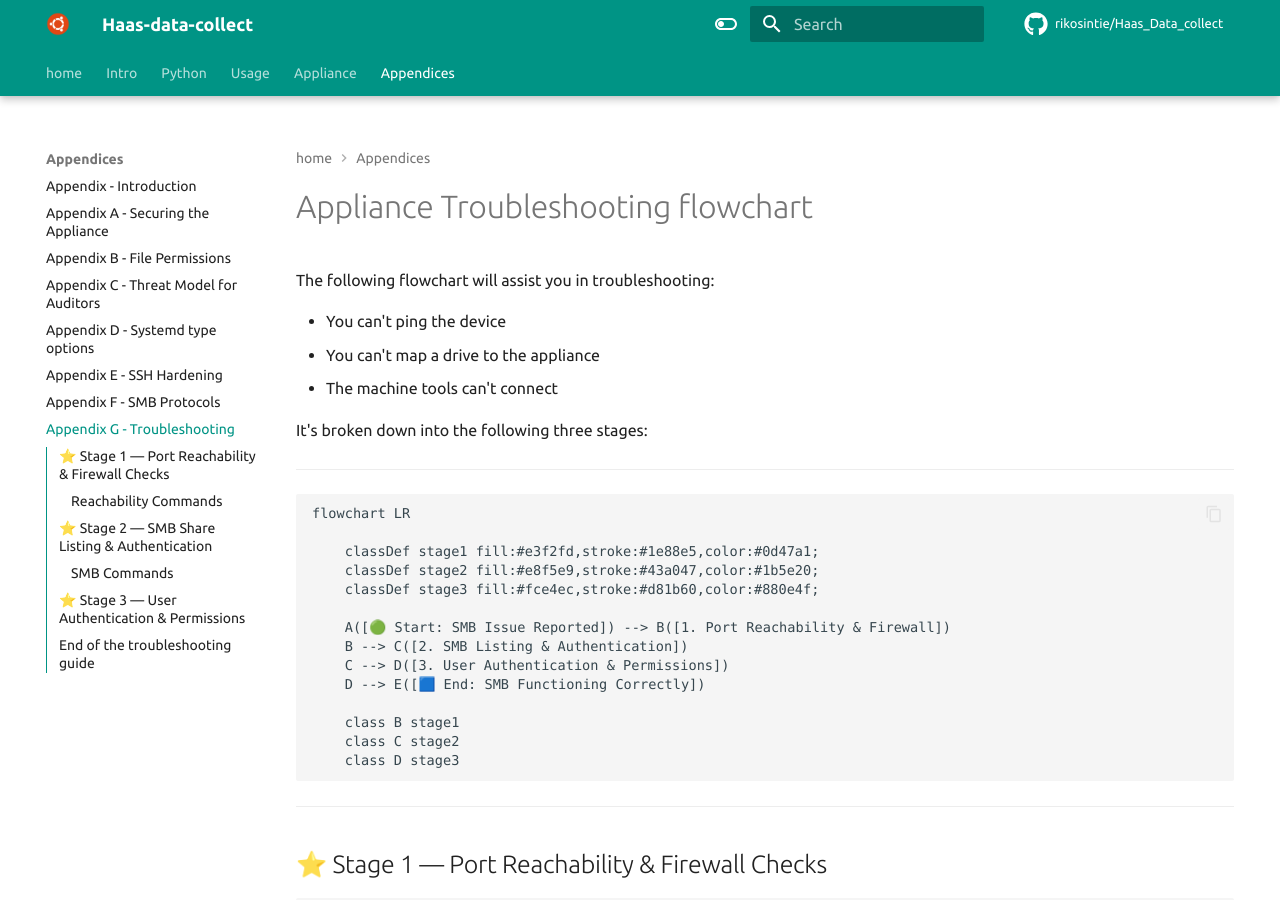
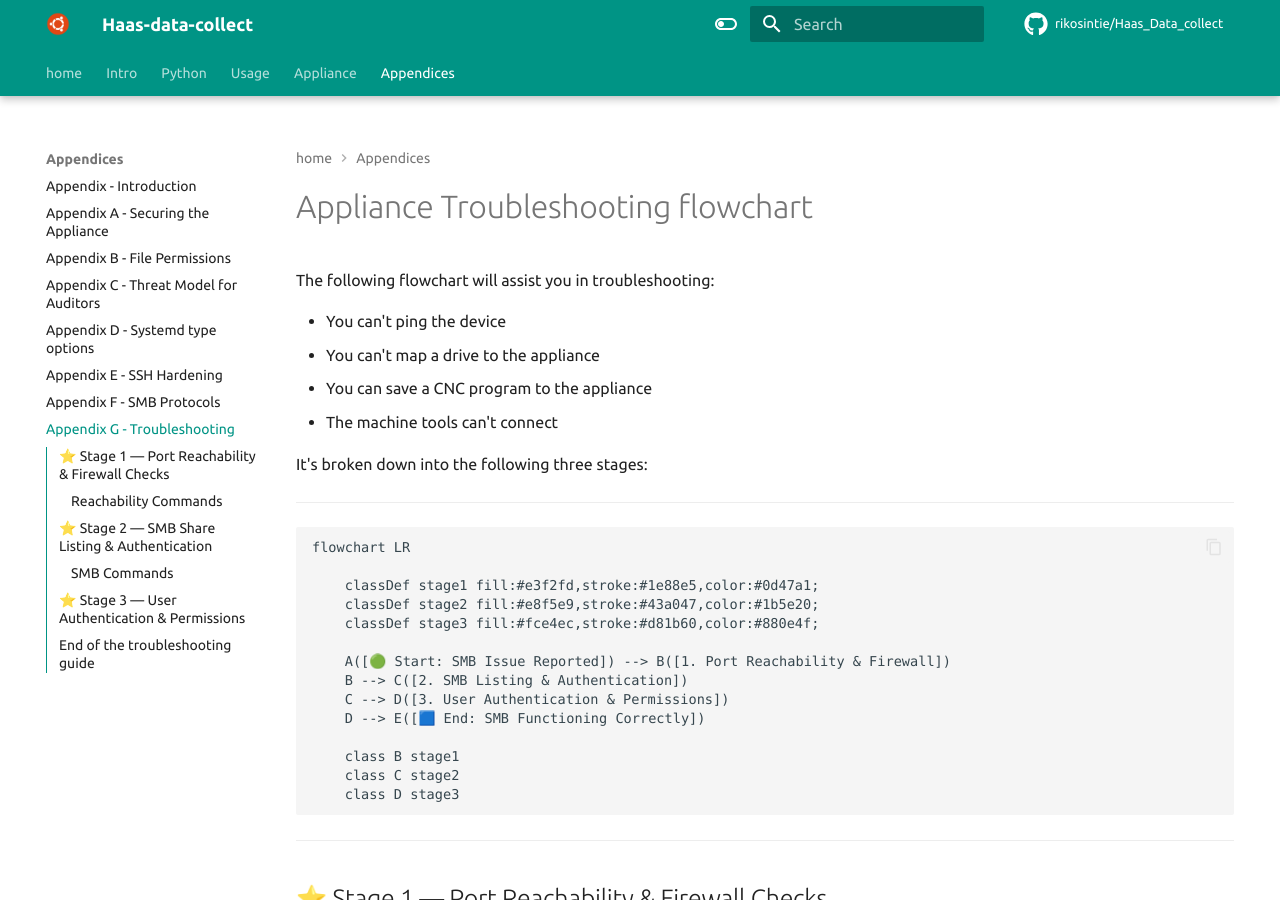
Before and after one commit to rikosintie/Haas_Data_collect, an MkDocs documentation site: the page built from docs/appendices/appendix-g.md, in a window 1280 px wide and 900 px high. Built offline with MkDocs 1.6.1 and Material for MkDocs 9.7.7, drawn with Linux system fonts in a browser that asks for light colours; some web fonts are replaced; comment, search, counter and statistics services are not loaded.

Commit message:
Git Title: appendix-g.md: Added note about CNC machine shares

```diff
--- a/docs/appendices/appendix-g.md
+++ b/docs/appendices/appendix-g.md
@@ -4,6 +4,7 @@ The following flowchart will assist you in troubleshooting:
 
 - You can't ping the device
 - You can't map a drive to the appliance
+- You can save a CNC program to the appliance
 - The machine tools can't connect
 
 It's broken down into the following three stages:
```
